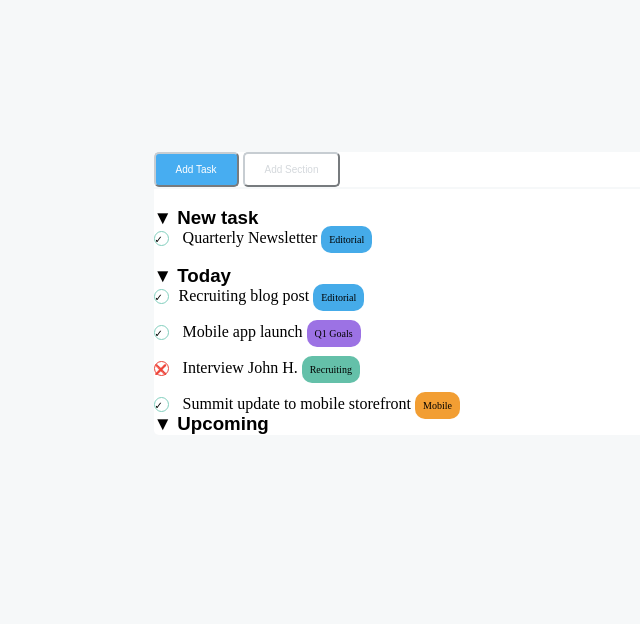
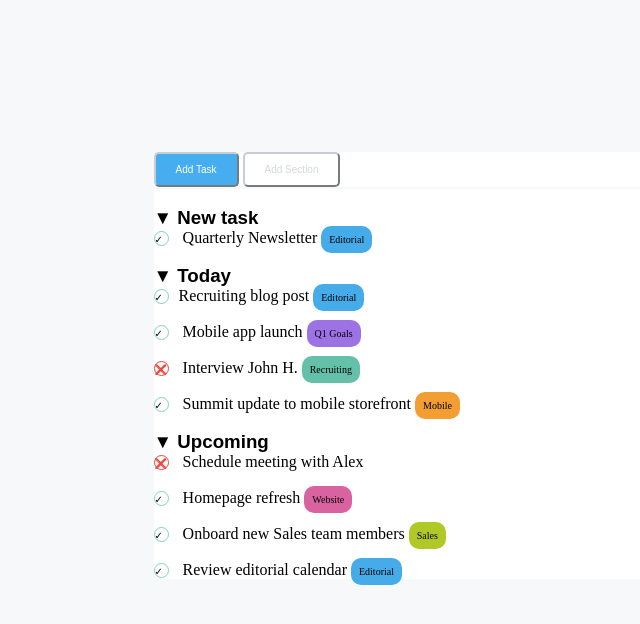
Before and after one commit to Sebastiano-Pizzata/html-css-toboolist, a plain HTML site: page index.html in a window 1280 px wide. Shown: the part 140-764 px from the top of the page, without its empty margins (0-640 px from the left). Drawn offline with Linux system fonts and the light colour scheme.

Commit message:
add: finished for now

```diff
--- a/css/style.css
+++ b/css/style.css
@@ -115,3 +115,18 @@ hr{
        border-radius: 10px;
 
  }
+ .pink{
+       background-color: #D863A0 ;
+       padding: 8px;
+       font-size: 10px;
+       height: 10px;
+       border-radius: 10px;
+ }
+
+ .light-green{
+       background-color: #B0C926;
+       padding: 8px;
+       font-size: 10px;
+       height: 10px;
+       border-radius: 10px;
+ }
--- a/index.html
+++ b/index.html
@@ -99,9 +99,44 @@
         </ul>
     </li>
 </ul>
+<br>
 <ul>
     <li>
         <h3> &#9660; Upcoming</h3>
+        <ul>
+            <li>
+                <span class="wrong">
+                    &#10060;</span> Schedule meeting with Alex
+           </li>
+            <li>
+                <br>
+                <span class="check-circle">
+                    &#10003;
+                    </span> Homepage refresh <span class="pink">
+                        Website
+                    </span>
+            </li>
+            <br>
+            <li>
+                <span class="check-circle">
+                    &#10003;
+                    </span>
+                    Onboard new Sales team members
+                    <span class="light-green">
+                        Sales
+                    </span>
+            </li>
+            <br>
+            <li>
+                <span class="check-circle">
+                    &#10003;
+                    </span>
+                    Review editorial calendar
+                    <span class="blue-circle">
+                        Editorial
+                    </span>
+            </li>
+        </ul>
     </li>
 
 </ul>
```
